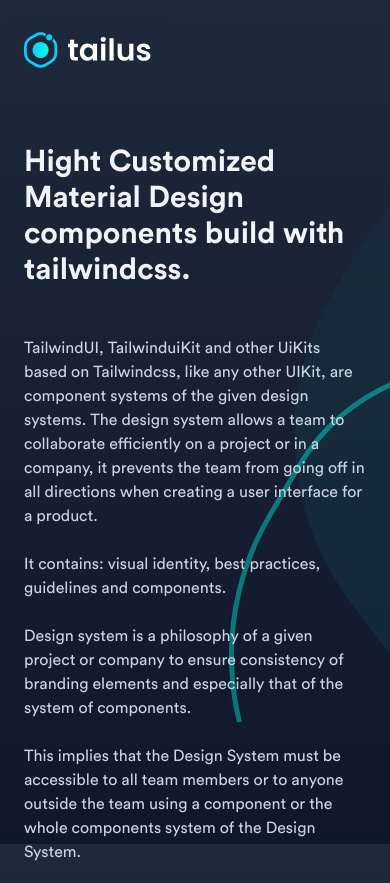
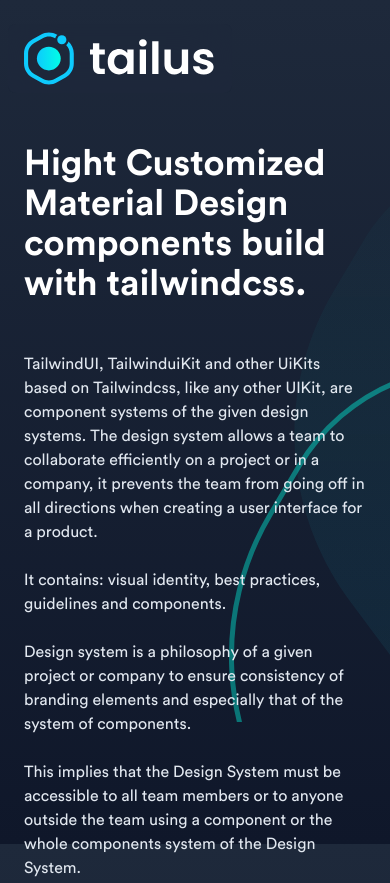
Before and after one commit to Meschacirung/Tailus-website, a website: page views/atoms/avatar/index.html in a window 390 px wide. Shown: the top 883 px of the page. Drawn offline with Linux system fonts and the light colour scheme.

Commit message:
feat (POV) : optimize text

```diff
--- a/views/atoms/avatar/index.html
+++ b/views/atoms/avatar/index.html
@@ -14,7 +14,7 @@
 </head>
 <body class="bg-gradient-to-b from-gray-800 to-gray-900 h-full bg-fixed">
     <div class="container m-auto py-8 lg:px-6 md:px-16 sm:px-8 px-6">
-        <img src="../../../public/images/logo_whitetext.svg" class="sm:w-56 w-40 fixed bg-gray-800 z-20 p-4 rounded-lg -m-4 bg-opacity-75 backdrop-blur-xl" alt="">
+        <img src="../../../public/images/logo_whitetext.svg" class="w-56 fixed lg:bg-transparent bg-gray-800 z-20 px-4 py-2 rounded-lg -mx-4 -my-2 bg-opacity-75 backdrop-blur-xl" alt="">
 
         <div class="fixed w-5/12 right-0">
             <svg width="1043" height="690" viewBox="0 0 1043 690" fill="none" xmlns="http://www.w3.org/2000/svg">
@@ -29,8 +29,8 @@
             </svg>
         </div>
         <div class="lg:w-7/12 mx-auto mt-28 space-y-12 relative z-10">
-            <h1 class="lg:text-6xl md:text-5xl text-3xl font-bold text-gray-100">Hight Customized Material Design components build with tailwindcss.</h1>
-            <div class="space-y-6 text-gray-300">
+            <h1 class="lg:text-6xl md:text-5xl text-4xl font-bold text-white">Hight Customized Material Design components build with tailwindcss.</h1>
+            <div class="space-y-6 text-gray-200">
                 <p>TailwindUI, TailwinduiKit and other UiKits based on Tailwindcss, like any other UIKit, are component systems of the given design systems.
                     The design system allows a team to collaborate efficiently on a project or in a company, it prevents the team from going off in all directions when creating a user interface for a product.</p>
                 <p>It contains: visual identity, best practices, guidelines and components.</p>
@@ -51,7 +51,7 @@
                         <img src="../../../public/images/avatars/meschac.jfif" class="w-16 h-16 rounded-full" alt="">
                         <div>
                             <h5 class="text-xl text-white">Méschac Irung</h5>
-                            <span>UI Designer</span>
+                            <span class="text-gray-400">UI Designer</span>
                         </div>
                     </div>
                 </div>
```
Also changed, not shown: public/css/tailwind.min.css.
